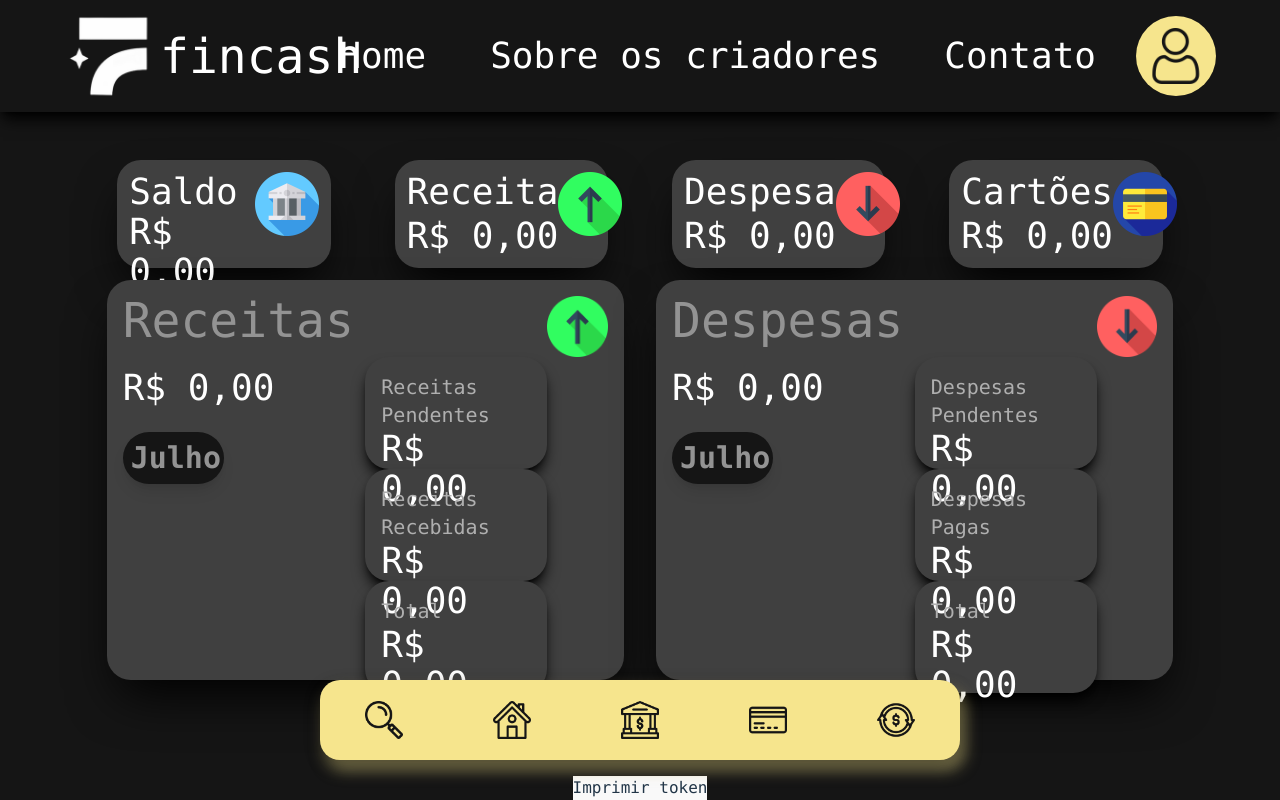
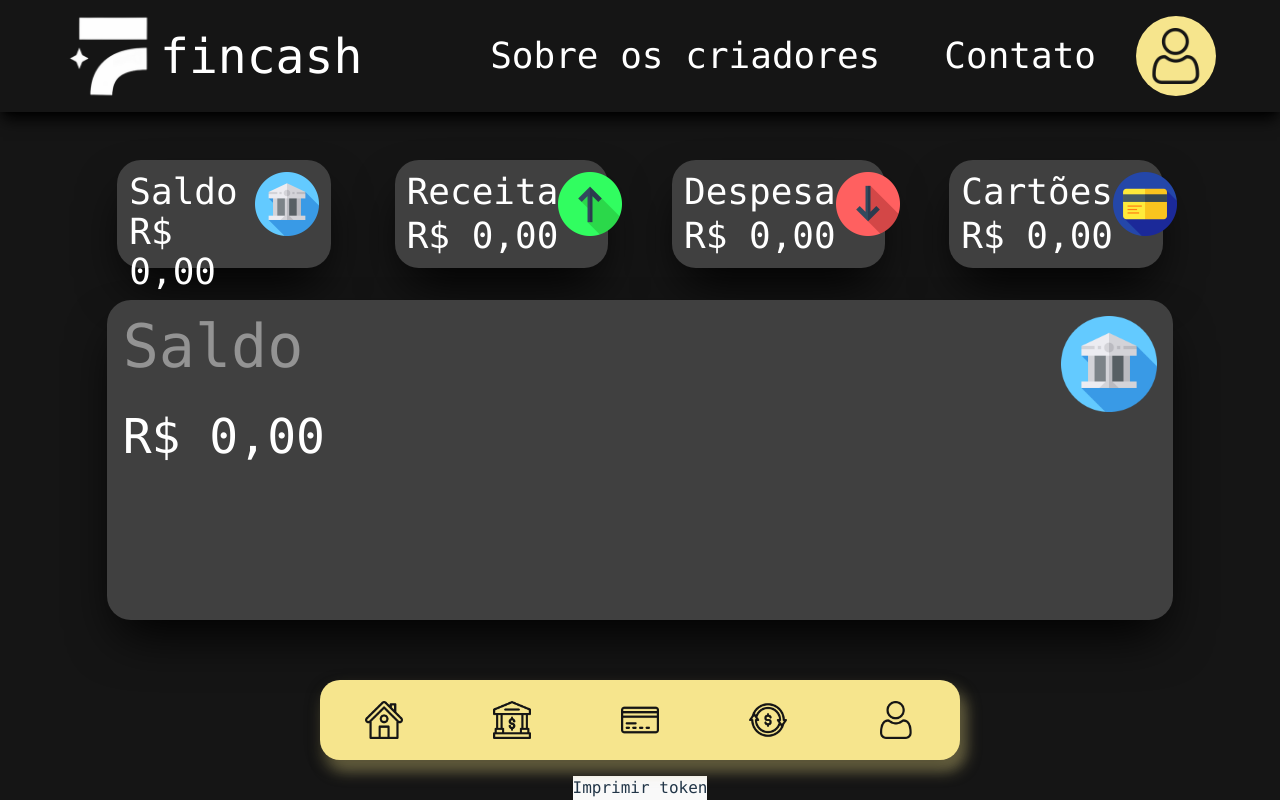
Before and after one commit to FINCASH-ORGANIZATION/TCC-FINCASH-FRONT-END, a React (Vite) app: page /Home in a window 1280 px wide. Built offline with nearby package versions, Linux system fonts and the light colour scheme.

Commit message:
Squashed commit of the following:
commit 5526345ad17cdaeb3637c6949dc889025fa3f53e
Author: Gabriel Reis <168497458+Yamero7T@users.noreply.github.com>
Date:   Fri Jun 14 20:40:38 2024 -0300

    14-06

```diff
--- a/src/CardPrincipal/CardCartao.jsx
+++ b/src/CardPrincipal/CardCartao.jsx
@@ -1,13 +1,13 @@
+import '../CardPrincipal/CardCartaoStyled.css'
+
 export default function CardCartao() {
     return (
-        <div className="bg-cinzaEscuro w-screen h-screen font-mono p-44">
-                    <span className="text-5xl text-white">Cartões de Crédito</span>
-                        <div className="bg-white w-1/3 h-2/6 mt-5 rounded-3xl shadow-2xl shadow-black flex flex-col justify-center items-center">
-                            <img src="../src/Image/mais.png" alt="" className="absolute w-20 mb-10" />
-                            <span className="text-4xl mt-24">Novo cartão de crédito</span>
-                        </div>
-
-
+        <div className='flex flex-col justify-center items-center'>
+            <span className="text-5xl text-white">Cartões de Crédito</span>
+            <div className="bg-white p-4 w-full p-20 mt-5 rounded-3xl shadow-2xl shadow-black flex flex-col justify-center items-center">
+                <img src="../src/Image/mais.png" alt="" className="absolute w-20 mb-10" />
+                <span className="text-4xl mt-24">Novo cartão de crédito</span>
             </div>
+        </div>
     )
 }
--- a/src/CardPrincipal/CardSaldo.jsx
+++ b/src/CardPrincipal/CardSaldo.jsx
@@ -2,73 +2,13 @@ import '../CardPrincipal/CardSaldoStyled.css'
 
 export default function CardSaldo() {
   return (
-    <div className=" w-10/12 h-1/2 absolute mt-40 rounded-3xl flex justify-center">
-      <div className=" bg-cinzaClaro2 flex justify-around w-6/12 h-1/12 rounded-3xl mr-4 p-4 shadow-2xl shadow-black">
-        <div className="w-full flex flex-col">
-          <span className="text-5xl text-cinzaClaro5">Receitas</span>
-          <span className="text-4xl text-white mt-6">R$ 0,00</span>
-          <button className="bg-cinzaEscuro p-2 rounded-full shadow-lg shadow-cinzaClaro text-3xl text-cinzaClaro5 font-bold mt-6 w-5/12 hover:text-cinzaEscuro hover:bg-cinzaClaro5">
-            Julho
-          </button>
+    <div className="w-10/12 h-1/2 absolute mt-40 rounded-3xl flex justify-center">
+      <div className="card bg-cinzaClaro2 w-11/12 h-1/12 rounded-3xl p-4 shadow-2xl shadow-black">
+        <div className='flex justify-between '>
+          <span className='text-6xl text-cinzaClaro5'>Saldo</span>
+          <img src="../src/Image/saldo.png" alt="" className='w-24 h-24'/>
         </div>
-
-        <div className="w-full flex flex-col items-end justify-between">
-          <img
-            src="../src/Image/receita.png"
-            alt=""
-            className="w-3/12 h-1/12"
-          />
-          <div className='w-full '>
-          <div className="card bg-cinzaClaro2 flex flex-col justify-between w-9/12 h-28 shadow-lg shadow-black rounded-3xl p-4">
-            <span className="text-xl text-cinzaClaro6">Receitas Pendentes</span>
-            <span className="cash text-4xl text-white">R$ 0,00</span>
-          </div>
-
-          <div className="card bg-cinzaClaro2 flex flex-col justify-between w-9/12 h-28 shadow-lg shadow-black rounded-3xl p-4">
-            <span className="text-xl text-cinzaClaro6">Receitas Recebidas</span>
-            <span className="cash text-4xl text-white">R$ 0,00</span>
-          </div>
-
-          <div className="card bg-cinzaClaro2 flex flex-col justify-between w-9/12 h-28 shadow-lg shadow-black rounded-3xl p-4">
-            <span className="text-xl text-cinzaClaro6">Total</span>
-            <span className="cash text-4xl text-white">R$ 0,00</span>
-          </div>
-        </div>
-        </div>
-      </div>
-
-      <div className="bg-cinzaClaro2 flex justify-around w-6/12 h-1/12 rounded-3xl ml-4 p-4 shadow-2xl shadow-black">
-        <div className="w-full flex flex-col">
-          <span className="text-5xl text-cinzaClaro5">Despesas</span>
-          <span className="text-4xl text-white mt-6">R$ 0,00</span>
-          <button className="bg-cinzaEscuro p-2 rounded-full shadow-lg shadow-cinzaClaro text-3xl text-cinzaClaro5 font-bold mt-6 w-5/12 hover:text-cinzaEscuro hover:bg-cinzaClaro5">
-            Julho
-          </button>
-        </div>
-
-        <div className="w-full flex flex-col items-end justify-between">
-          <img
-            src="../src/Image/despesa.png"
-            alt=""
-            className="w-3/12 h-1/12"
-          />
-          <div className='w-full'>
-          <div className="card bg-cinzaClaro2 flex flex-col justify-between w-9/12 h-28 shadow-lg shadow-black rounded-3xl p-4">
-            <span className="text-xl text-cinzaClaro6">Despesas Pendentes</span>
-            <span className="cash text-4xl text-white">R$ 0,00</span>
-          </div>
-
-          <div className="card bg-cinzaClaro2 flex flex-col justify-between w-9/12 h-28 shadow-lg shadow-black rounded-3xl p-4">
-            <span className="text-xl text-cinzaClaro6">Despesas Pagas</span>
-            <span className="cash text-4xl text-white">R$ 0,00</span>
-          </div>
-
-          <div className="card bg-cinzaClaro2 flex flex-col justify-between w-9/12 h-28 shadow-lg shadow-black rounded-3xl p-4">
-            <span className="text-xl text-cinzaClaro6">Total</span>
-            <span className="cash text-4xl text-white">R$ 0,00</span>
-          </div>
-          </div>
-        </div>
+        <span className='text-5xl text-white'>R$ 0,00</span>
       </div>
     </div>
   );
--- a/src/CardPrincipal/CardSaldoStyled.css
+++ b/src/CardPrincipal/CardSaldoStyled.css
@@ -1,12 +1,7 @@
-@media (max-width: 1207px ) {
-    .cash {
-        font-size: 1.5rem/* 24px */;
-        line-height: 2rem/* 32px */;
+@media (max-height: 830px) {
+    .card {
+        width: 100%;
+        height: 80%;
+        margin-top: 20px;
     }
 }
-
-@media (max-height: 820px) {
-    .card {
-
-      }
-}
--- a/src/NavBar/NavBar.css
+++ b/src/NavBar/NavBar.css
@@ -26,7 +26,7 @@
   }
 
   .button:hover {
-    transform: translateY(-15px);
+    transform: translateY(-10px);
   }
 
   .icon {
--- a/src/NavBar/NavBar.jsx
+++ b/src/NavBar/NavBar.jsx
@@ -1,3 +1,4 @@
+import { Link } from 'react-router-dom'
 import '../NavBar/NavBar.css'
 
 export default function NavigationBar() {
@@ -6,12 +7,9 @@ export default function NavigationBar() {
 
 
         <button className="button">
-          <img src="../src/Image/search.png" alt="" className="icon" />
-        </button>
-
-
-        <button className="button">
+          <Link to='/home'>
           <img src="../src/Image/house.png" alt="" className="icon" />
+          </Link>
         </button>
 
 
@@ -21,12 +19,20 @@ export default function NavigationBar() {
 
 
         <button className="button">
-          <img src="../src/Image/cards.png" alt="" className="icon" />
+        <Link to='/Cartoes'>
+        <img src="../src/Image/cards.png" alt="" className="icon" />
+        </Link>
+        </button>
+
+
+
+        <button className="button">
+          <img src="../src/Image/transition.png" alt="" className="icon" />
         </button>
 
 
         <button className="button">
-            <img src="../src/Image/transition.png" alt="" className="icon" />
+            <img src="../src/Image/perfil.png" alt="" className="icon" />
         </button>
       </div>
     )
--- /dev/null
+++ b/src/Pages/Perfil.jsx
@@ -0,0 +1,47 @@
+
+import { HeaderHome } from "../header/header.jsx";
+
+export default function Perfil() {
+    return(
+        <>
+        <HeaderHome />
+        <div className="bg-cinzaEscuro w-screen h-screen font-mono flex flex-col items-center justify-center">
+            <div className="bg-cinzaClaro1 flex flex-col justify-center items-center pr-20 pl-20 pt-10 rounded-3xl shadow-2xl shadow-black">
+
+                <img src="" alt="" />
+
+                <button className="transition-all rounded-full bg-amareloPastel px-3 py-3 font-medium text-black hover:bg-amber-300">
+                    <img src="../src/Image/perfil.png" alt="" className="w-24 h-24" />
+                </button>
+
+
+
+                <div className="grid grid-cols-1 md:grid-cols-2 gap-x-2">
+                <div className="text-center col-span-2">
+                    <h2 className="text-3xl text-quaseBranco my-2">Nome</h2>
+                    <h3 className="text-3xl text-cinzaClaro2">Thomaz Feitosa Lindão</h3>
+                </div>
+
+                <div className="text-center col-span-2">
+                    <h2 className="text-3xl text-quaseBranco my-2">
+                    Endereço de email
+                    </h2>
+                    <h3 className="text-3xl text-cinzaClaro2">thomazmello05@gmail.com</h3>
+                </div>
+                </div>
+
+
+                <div className="flex justify-between mt-20 w-full">
+                    <button className="bg-azulclaro text-3xl font-bold font-mono px-9 my-4 mr-3 text-quaseBranco py-4 rounded-lg" type="submit">
+                        Editar
+                    </button>
+
+                    <button className="bg-red-500 text-3xl font-bold font-mono px-12 my-4 ml-3 text-quaseBranco py-4 rounded-lg" type="submit">
+                        Sair
+                    </button>
+                </div>
+            </div>
+        </div>
+        </>
+    )
+}
--- a/src/Welcome/Header.jsx
+++ /dev/null
@@ -1,24 +0,0 @@
-import { Link, Outlet } from 'react-router-dom';
-
-const Header = () => {
-  return (
-    <>
-      <header className="bg-cinzaEscuro flex h-20 w-screen items-center justify-between font-mono">
-        <Link to="/">
-          <span className="pr-6"><img src="./src/Image/logofincash.png" alt="Fincash Logo" style={{ width: '30%', height: 'auto', marginLeft: '20px', marginTop: '3vh' }} /></span>
-        </Link>
-        <nav className="decoration-none text-branco">
-          <a href="" className="pr-6 text-sm text-white ">Sobre os criadores</a>
-          <a href="" className="pr-6 text-sm text-white ">Contato</a>
-          <a href="./Login">
-            <button className="transition-all rounded-full bg-amareloPastel px-10 py-1 font-medium text-black hover:bg-amber-300 mr-16">Faça seu login</button>
-          </a>
-        </nav>
-
-      </header>
-      <Outlet />
-    </>
-  );
-};
-
-export default Header;
--- /dev/null
+++ b/src/Welcome/Welcome.css
@@ -0,0 +1,38 @@
+
+   /* Estilos para telas médias */
+   @media (min-width: 768px) and (max-width: 1199px) {
+    .bg-cinzaEscuro {
+       height: 90vh; /* altura do container */
+     }
+     h1 {
+       font-size: 48px; /* tamanho da fonte do título */
+       margin-top: 30px; /* margem superior do título */
+     }
+     p {
+       font-size: 20px; /* tamanho da fonte do parágrafo */
+     }
+     button {
+       padding: 12px 24px; /* padding do botão */
+       font-size: 20px; /* tamanho da fonte do botão */
+       margin-top: 20px; /* margem superior do botão */
+     }
+   }
+
+   /* Estilos para telas pequenas */
+   @media (max-width: 767px) {
+    .bg-cinzaEscuro {
+       height: 80vh; /* altura do container */
+     }
+     h1 {
+       font-size: 36px; /* tamanho da fonte do título */
+       margin-top: 20px; /* margem superior do título */
+     }
+     p {
+       font-size: 16px; /* tamanho da fonte do parágrafo */
+     }
+     button {
+       padding: 8px 16px; /* padding do botão */
+       font-size: 16px; /* tamanho da fonte do botão */
+       margin-top: 15px; /* margem superior do botão */
+     }
+   }
--- a/src/Welcome/Welcome.jsx
+++ b/src/Welcome/Welcome.jsx
@@ -1,14 +1,13 @@
-
-
+import '../Welcome/Welcome.css'
 const Welcome = () => {
     return (
         <>
-            <header className="absolute bg-cinzaEscuro shadow-2xl shadow-black flex h-48 w-screen items-center justify-between font-mono">
+            <header className="absolute bg-cinzaEscuro shadow-2xl shadow-black flex h-32 w-screen items-center justify-between font-mono">
                 <span className="text-6xl text-quaseBranco ml-24">fincash</span>
                 <span className="absolute"><img src="./src/Image/logofincash.png" alt="Fincash Logo" style={{ width: '35%', height: '40%', marginLeft: '20px'}} /></span>
             <div className="" >
-                <a href="" className="pr-6 text-3xl text-5xl text-quaseBranco">Sobre os criadores</a>
-                <a href="" className="pr-6 text-3xl  text-quaseBranco">Contato</a>
+                <a href="" className="pr-6 text-3xl text-quaseBranco">Sobre os criadores</a>
+                <a href="" className="pr-6 text-3xl text-quaseBranco">Contato</a>
                 <a href="./Login">
                     <button className="transition-all rounded-full bg-amareloPastel mr-5 px-10 py-3 font-mono text-3xl text-black hover:bg-amber-300 text-center">Faça seu login</button>
                 </a>
@@ -16,9 +15,9 @@ const Welcome = () => {
             </header>
 
 
-            <div className="bg-cinzaEscuro w-screen h-screen font-mono flex flex-col items-center justify-center">
-                <h1 className="max-w-7xl font-bold text-white text-center mt-28 " style={{fontSize: '142px'}}>Bem-vindo ao fincash</h1>
-                <p className="max-w-5xl text-3xl text-quaseBranco">Gerir seu dinheiro da melhor forma possível, ter chances de ganhar mais grana começando do zero, só aqui na <a href="#" className="text-amareloPastel hover:text-amareloPastel">fincash</a></p>
+            <div className=" bg-cinzaEscuro w-screen h-screen font-mono flex flex-col items-center justify-center">
+                <h1 className="max-w-7xl text-9xl font-bold text-white text-center mt-28 ">Bem-vindo ao fincash</h1>
+                <p className="max-w-5xl text-2xl text-quaseBranco">Gerir seu dinheiro da melhor forma possível, ter chances de ganhar mais grana começando do zero, só aqui na <a href="#" className="text-amareloPastel hover:text-amareloPastel">fincash</a></p>
                 <button className="transition-all rounded-full bg-amareloPastel mt-20 px-20 py-5 font-mono text-3xl text-black hover:bg-amber-300 text-center">Saiba Mais</button>
             </div>
         </>
--- a/src/header/header.jsx
+++ b/src/header/header.jsx
@@ -6,9 +6,7 @@ export function HeaderHome() {
           <img src="./src/Image/logofincash.png" alt="" className="" />
           <span className="text-5xl">fincash</span>
         </div>
-        <a href="" className="pr-16 text-4xl text-white ">
-          Home
-        </a>
+
         <a href="" className="pr-16 text-4xl text-white ">
           Sobre os criadores
         </a>
--- a/src/main.jsx
+++ b/src/main.jsx
@@ -11,6 +11,7 @@ import ForgotPassword from './ForgotPassword/ForgotPassword.jsx'
 import Cartoes from './Pages/Cartoes.jsx'
 import Contas from './Pages/Contas.jsx'
 import Transacao from './Pages/Transacao.jsx'
+import Perfil from './Pages/Perfil.jsx'
 
 
 const router = createBrowserRouter([
@@ -50,6 +51,10 @@ const router = createBrowserRouter([
         path: "/Transacao",
         element: <Transacao />
       },
+      {
+        path: "/Perfil",
+        element: <Perfil />
+      }
     ],
   },
 ])
```
Also changed, not shown: src/CardPrincipal/CardCartaoStyled.css (added).
